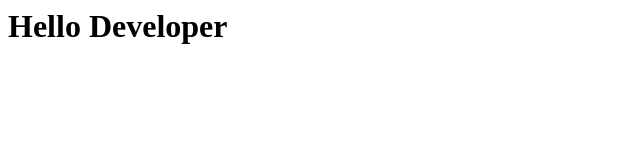
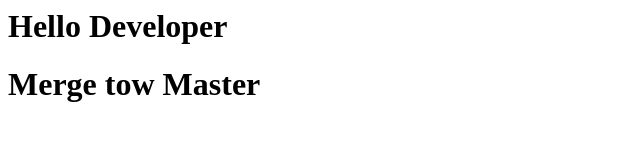
Before and after one commit to imneeteeshyadav98/mlops_task_1, a plain HTML site: page index.html in a window 1280 px wide. Shown: the whole page, without its empty margins (0-640 px from the left). Drawn offline with Linux system fonts and the light colour scheme.

Commit message:
third commit

```diff
--- a/index.html
+++ b/index.html
@@ -1,4 +1,5 @@
 <html>
 
 <h1>Hello Developer</h1>
+<h1>Merge tow Master</h1>
 </html>
```
